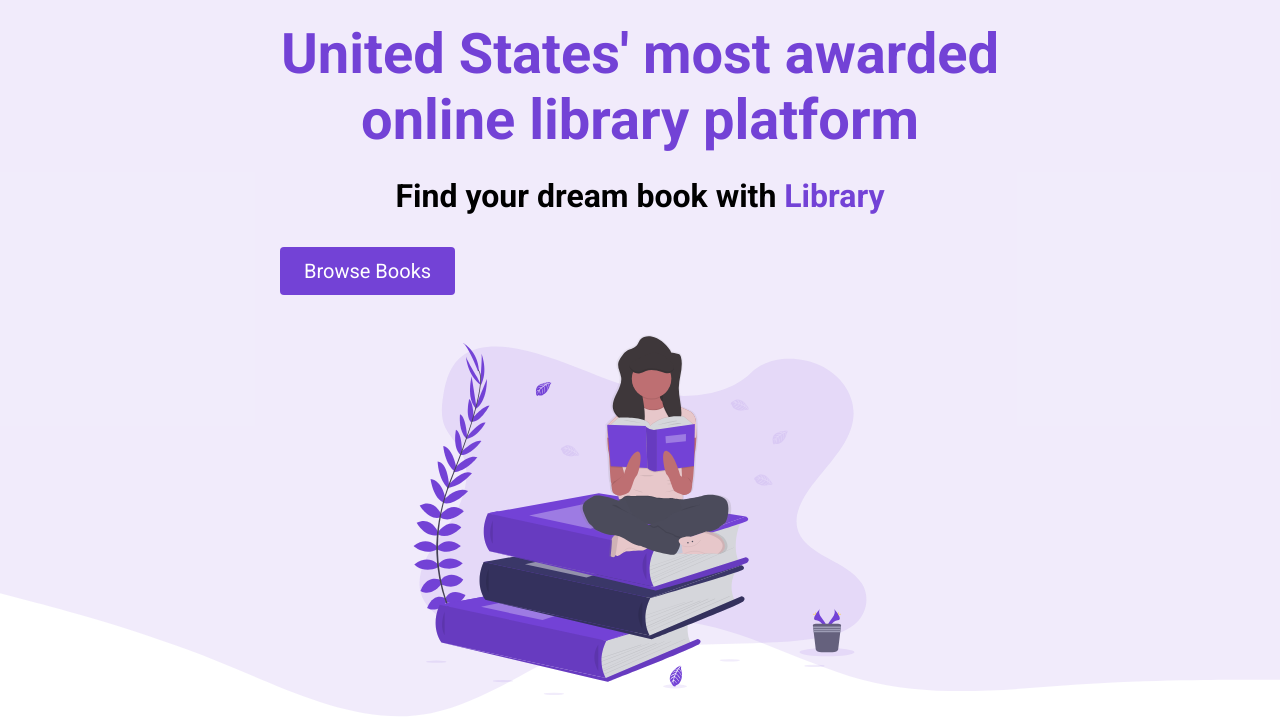
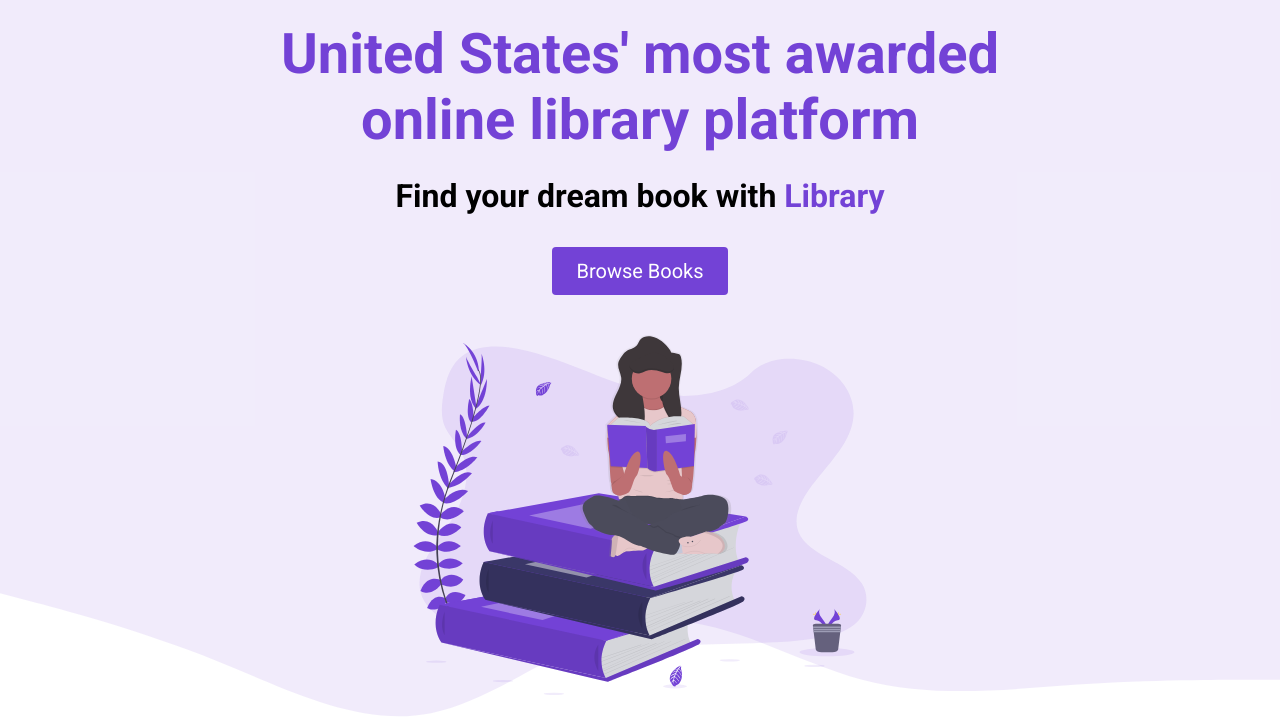
Before and after one commit to SleepyWolf23/E-Commerce, a plain HTML site: page Index.html in a window 1280 px wide. Shown: the part 83-800 px from the top of the page. Drawn offline with Linux system fonts and the light colour scheme.

Commit message:
updates 6/4

```diff
--- a/Style.css
+++ b/Style.css
@@ -168,7 +168,7 @@ header {
     padding-top: 24px;
 }
 
-.header_description {
+.header__description {
     display: flex;
     flex-direction: column;
     align-items: center;
```
